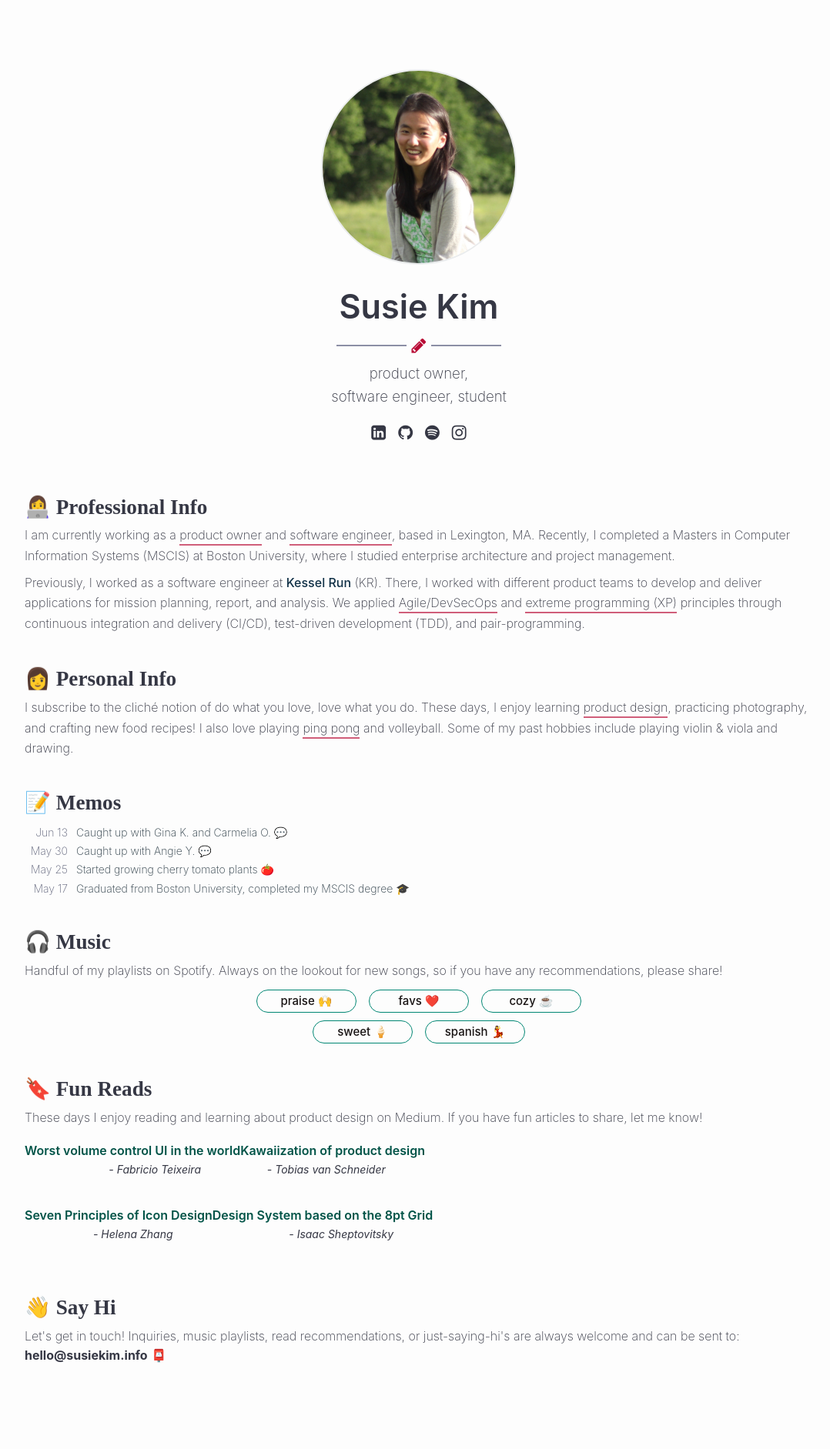
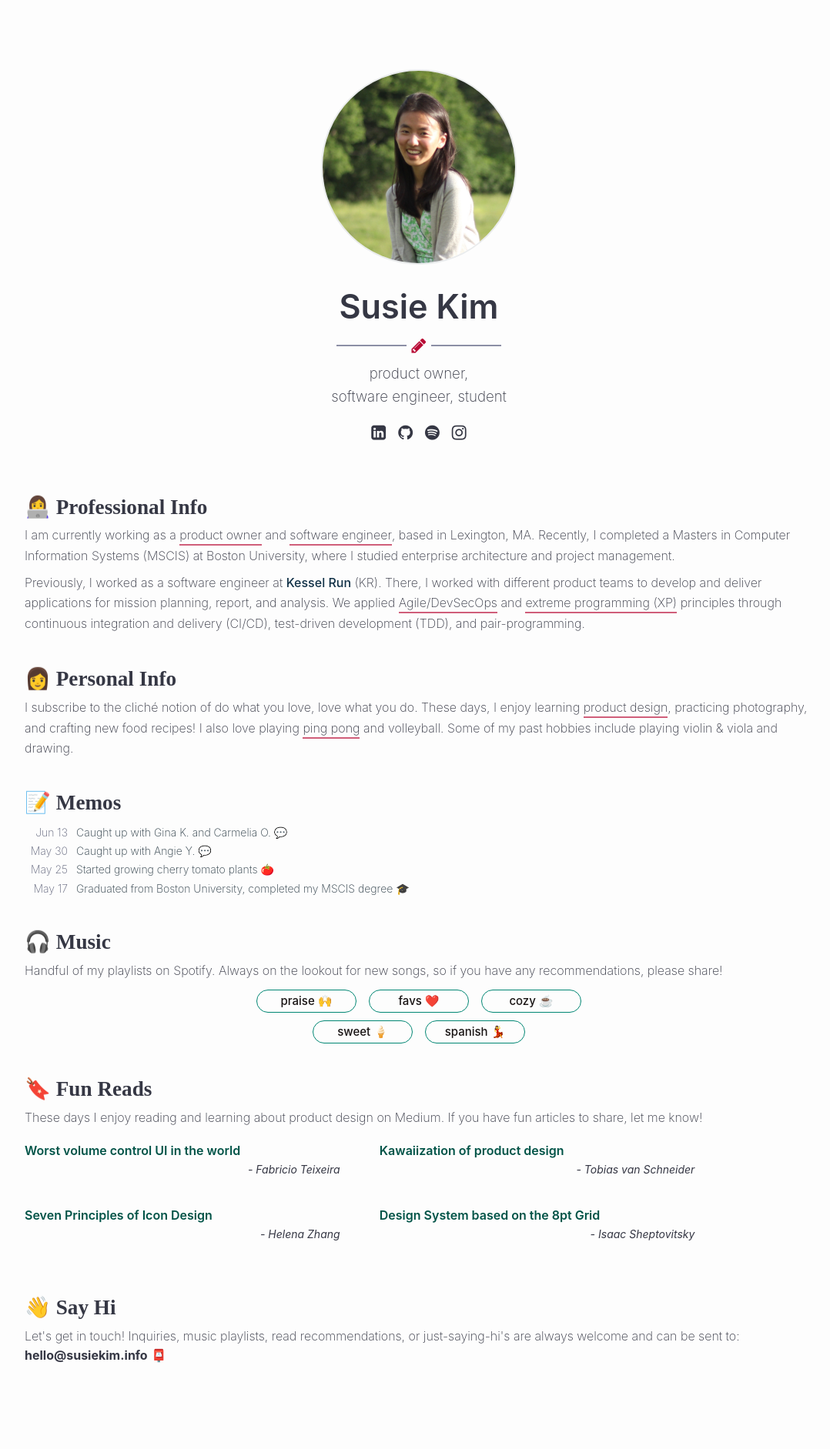
Before and after one commit to suzekim/suzekim.github.io, a Jekyll site: the page built from index.html, in a window 1280 px wide. Shown: the whole page at 77% size, without its empty margins (96-1174 px from the left). Built offline with Jekyll 4.4.1, drawn with Linux system fonts in a browser that asks for light colours; nearby versions of some CDN libraries.

Commit message:
adding responsiveness for tablet

```diff
--- a/_sass/minima/_base.scss
+++ b/_sass/minima/_base.scss
@@ -224,7 +224,11 @@ hr {
     }
     @include media-query($tablet-landscape) {
       display: flex;
-      width: 60vw;
+      width: 90%;
+      > * {
+        display: block;
+        width: 60%;
+      }
     }
 
     @include media-query($desktop-hi-res) {
```
